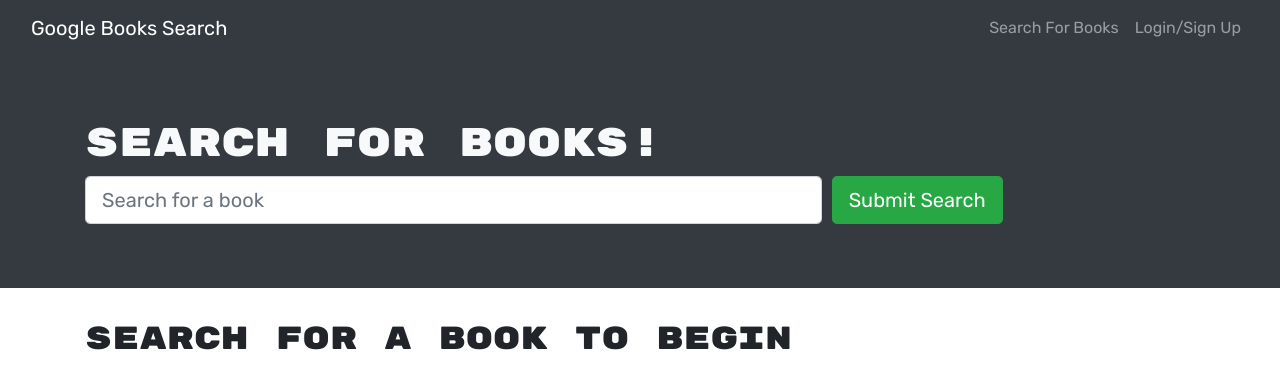
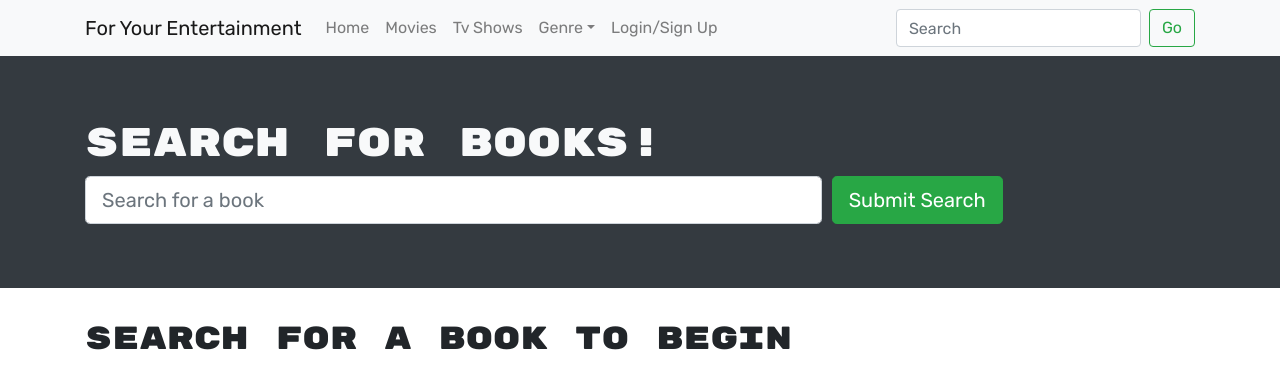
Before and after one commit to zahid267/Movie-Mania, a React (Create React App) app in the folder client/: page / in a window 1280 px wide. Shown: the top 388 px of the page. Built offline with nearby package versions, Linux system fonts and the light colour scheme.

Commit message:
added New Navbar with drop

```diff
--- a/client/src/components/Navbar.js
+++ b/client/src/components/Navbar.js
@@ -1,6 +1,6 @@
 import React, { useState } from 'react';
 import { Link } from 'react-router-dom';
-import { Navbar, Nav, Container, Modal, Tab } from 'react-bootstrap';
+import { Navbar, Nav, Container, Modal, Tab, NavDropdown, Form, FormControl, Button } from 'react-bootstrap';
 import SignUpForm from './SignupForm';
 import LoginForm from './LoginForm';
 import '../css/navbar.css'
@@ -13,45 +13,74 @@
 
   return (
     <>
-      <Navbar bg='dark' variant='dark' expand='lg'>
-        <Container fluid>
+      <Navbar bg="light" expand="lg">
+        <Container>
           <Navbar.Brand as={Link} to='/'>
-            Google Books Search
+            For Your Entertainment
           </Navbar.Brand>
-          <Navbar.Toggle aria-controls='navbar' />
-          <Navbar.Collapse id='navbar'>
-            <Nav className='ml-auto'>
-              <Nav.Link as={Link} to='/'>
-                Search For Books
-              </Nav.Link>
-              {/* if user is logged in show saved books and logout */}
+          <Navbar.Toggle aria-controls="navbarScroll" />
+          <Navbar.Collapse id="navbarScroll">
+            <Nav
+              className="mr-auto my-2 my-lg-0"
+              style={{ maxHeight: '100px' }}
+              navbarScroll
+            >
+              <Nav.Link href="#action1">Home</Nav.Link>
+              <Nav.Link href="#action2">Movies</Nav.Link>
+              <Nav.Link href="#"> Tv Shows </Nav.Link>
+              <NavDropdown title="Genre" id="navbarScrollingDropdown">
+                <NavDropdown.Item href="#action3">Action</NavDropdown.Item>
+                <NavDropdown.Item href="#action4">Adventure</NavDropdown.Item>
+                <NavDropdown.Item href="#action3">Comedy</NavDropdown.Item>
+                <NavDropdown.Item href="#action4">Fantsy</NavDropdown.Item>
+                <NavDropdown.Item href="#action3">Sci-Fiction</NavDropdown.Item>
+                <NavDropdown.Item href="#action4">Romance</NavDropdown.Item>
+                <NavDropdown.Item href="#action4">Crime/Mystery</NavDropdown.Item>
+                <NavDropdown.Item href="#action3">Horror</NavDropdown.Item>
+                <NavDropdown.Item href="#action4">Thriller</NavDropdown.Item>
+                <NavDropdown.Item href="#action4">Western</NavDropdown.Item>
+                <NavDropdown.Item href="#action4">Animation</NavDropdown.Item>
+                <NavDropdown.Divider />
+                <NavDropdown.Item href="#action5">I am Bored</NavDropdown.Item>
+              </NavDropdown>
+
               {Auth.loggedIn() ? (
                 <>
-                  <Nav.Link as={Link} to='/saved'>
+                  {/* <Nav.Link as={Link} to='/saved'>
                     See Your Books
-                  </Nav.Link>
+                  </Nav.Link> */}
                   <Nav.Link onClick={Auth.logout}>Logout</Nav.Link>
                 </>
               ) : (
                 <Nav.Link onClick={() => setShowModal(true)}>Login/Sign Up</Nav.Link>
               )}
             </Nav>
+            <Form className="d-flex">
+              <FormControl
+                type="search"
+                placeholder="Search"
+                className="mr-2"
+                aria-label="Search"
+              />
+              <Button variant="outline-success">Go</Button>
+            </Form>
           </Navbar.Collapse>
         </Container>
       </Navbar>
-      {/* set modal data up */}
+
+
       <Modal
         size='lg'
         show={showModal}
         onHide={() => setShowModal(false)}
         aria-labelledby='signup-modal'>
         {/* tab container to do either signup or login component */}
-        <Tab.Container  defaultActiveKey='login'>
+        <Tab.Container defaultActiveKey='login'>
           <Modal.Header className="header-signup" closeButton>
             <Modal.Title id='signup-modal'>
               <Nav variant='pills'>
                 <Nav.Item  >
-                  <Nav.Link className="signup-text"eventKey='login'>Login</Nav.Link>
+                  <Nav.Link className="signup-text" eventKey='login'>Login</Nav.Link>
                 </Nav.Item>
                 <Nav.Item>
                   <Nav.Link className="signup-text" eventKey='signup'>Sign Up</Nav.Link>
--- a/package.json
+++ b/package.json
@@ -14,5 +14,9 @@
   "license": "ISC",
   "devDependencies": {
     "concurrently": "^5.1.0"
+  },
+  "dependencies": {
+    "bootstrap": "^5.0.2",
+    "react-bootstrap": "^2.0.0-beta.4"
   }
 }
```
Also changed, not shown: client/src/components/Navba.js (added, +78 -0 lines), 1 other file (tests, documents, lock files or other folders).
